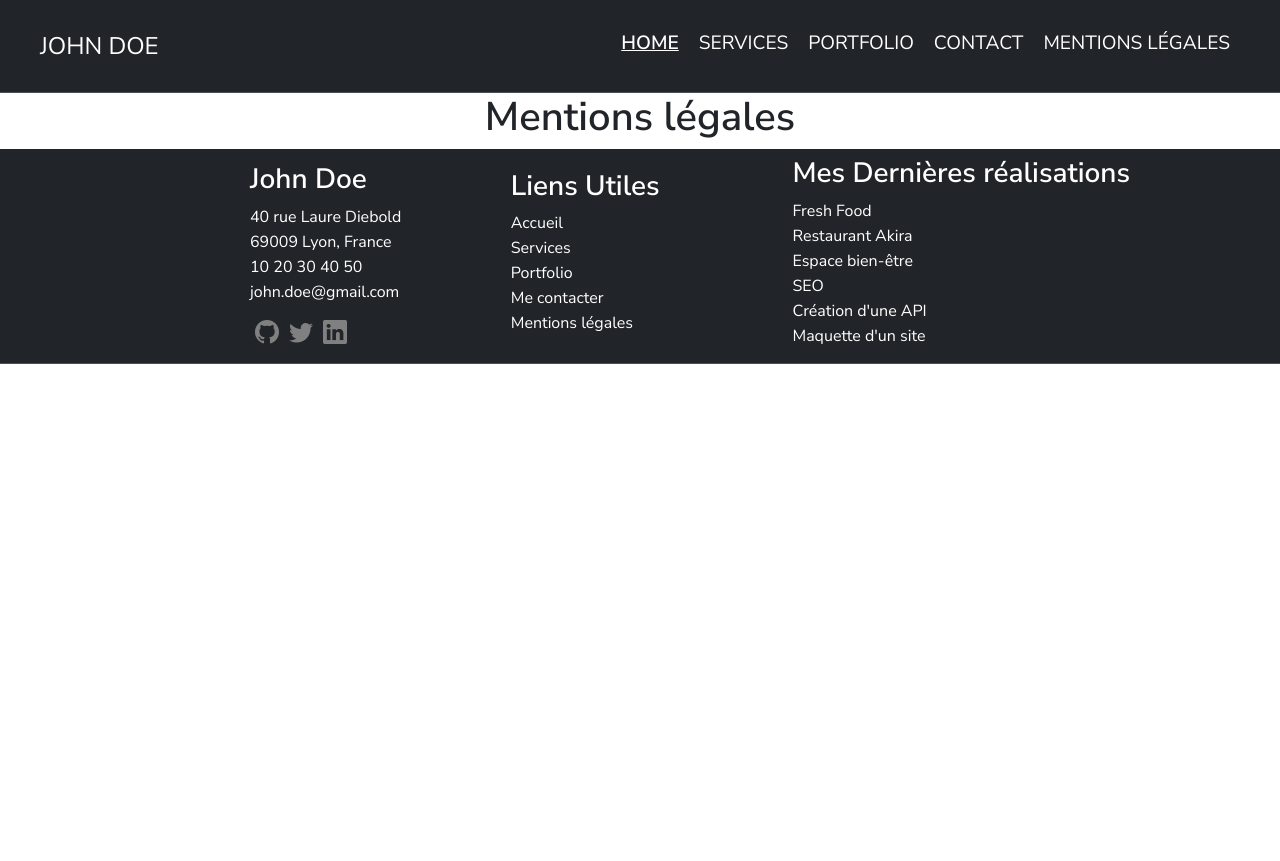
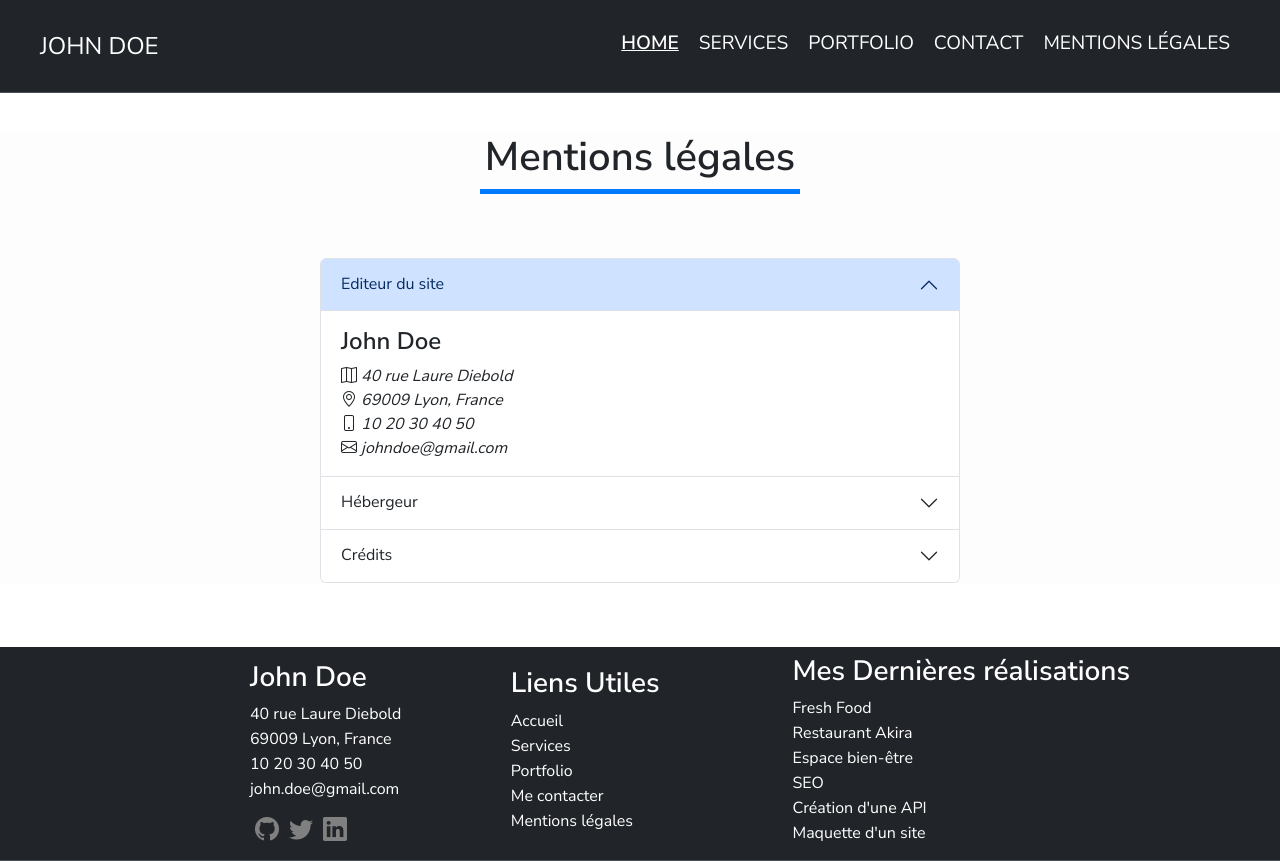
Before and after one commit to Eddy42210/Hadj-Abdelkader_Eddy_Devoir_5_Portfolio, a React (Create React App) app: page /Mentions in a window 1280 px wide. Before the commit the page ends 800 px from the top, so only its background shows below. Built offline with nearby package versions, Linux system fonts and the light colour scheme.

Commit message:
#7 mentions légales ok

```diff
--- a/src/App.js
+++ b/src/App.js
@@ -1,4 +1,4 @@
-import React from 'react';
+import React, { useState } from 'react';
 import { BrowserRouter as Router, Route, Routes } from 'react-router-dom';
 import Home from './pages/Home';
 import Mentions from './pages/Mentions';
@@ -11,12 +11,16 @@ import Header from './components/Header/Header';
 import Footer from './components/Footer/Footer';
 
 function App() {
+  const [activeLink, setActiveLink] = useState('/');
+
+  const handleLinkClick = (path) => {
+    setActiveLink(path);
+  };
 
   return (
-
     <div className="App">
       <Router>
-      <Header />
+        <Header activeLink={activeLink} handleLinkClick={handleLinkClick} />
         <Routes>
           <Route path="/" element={<Home />} />
           <Route path="/Mentions" element={<Mentions />} />
@@ -24,9 +28,8 @@ function App() {
           <Route path="/Contact" element={<Contact />} />
           <Route path="/Portfolio" element={<Portfolio />} />
         </Routes>
-      <Footer />
+        <Footer handleLinkClick={handleLinkClick} />
       </Router>
-
     </div>
   );
 }
--- a/src/components/Footer/Footer.js
+++ b/src/components/Footer/Footer.js
@@ -1,9 +1,8 @@
 import React from 'react';
 import { Link } from 'react-router-dom';
-import './Footer.css'
+import './Footer.css';
 
-
-const Footer = () => {
+const Footer = ({ handleLinkClick }) => {
   return (
     <footer>
       <nav className="navbar bg-dark border-bottom border-body" data-bs-theme="dark">
@@ -28,11 +27,11 @@ const Footer = () => {
         <div className='liens'>
           <h3 className='title2'>Liens Utiles</h3>
           <ul className='listes'>
-                <li><Link to="/">Accueil</Link></li>
-                <li><Link to="/Services">Services</Link></li>
-                <li><Link to="/Portfolio">Portfolio</Link></li>
-                <li><Link to="/Contact">Me contacter</Link></li>
-                <li><Link to="/Mentions">Mentions légales</Link></li>
+            <li><Link to="/" onClick={() => handleLinkClick('/')}>Accueil</Link></li>
+            <li><Link to="/Services" onClick={() => handleLinkClick('/Services')}>Services</Link></li>
+            <li><Link to="/Portfolio" onClick={() => handleLinkClick('/Portfolio')}>Portfolio</Link></li>
+            <li><Link to="/Contact" onClick={() => handleLinkClick('/Contact')}>Me contacter</Link></li>
+            <li><Link to="/Mentions" onClick={() => handleLinkClick('/Mentions')}>Mentions légales</Link></li>
           </ul>
         </div>
         <div className='realisations'>
--- a/src/components/Header/Header.css
+++ b/src/components/Header/Header.css
@@ -21,7 +21,7 @@ ul {
 
   text-decoration: underline;
 }
-.active {
+.elementList.active {
   text-decoration: underline;
   font-weight: bold ;
 }
--- a/src/components/Header/Header.js
+++ b/src/components/Header/Header.js
@@ -1,15 +1,8 @@
-import React, { useState } from 'react';
+import React from 'react';
 import { Link } from 'react-router-dom';
 import './Header.css';
 
-
-function Header() {
-    const [activeLink, setActiveLink] = useState('/');
-
-    const handleLinkClick = (path) => {
-        setActiveLink(path);
-    };
-
+function Header({ activeLink, handleLinkClick }) {
   return (
     <nav className="navbar bg-dark border-bottom border-body" data-bs-theme="dark">
       <p className='logo'>JOHN DOE</p>
--- a/src/pages/Contact.js
+++ b/src/pages/Contact.js
@@ -39,7 +39,7 @@ const Contact = () => {
                 <i class="bi bi-map"> 40 rue Laure Diebold</i>
                 <i class="bi bi-geo-alt"> 69009 Lyon, France</i>
                 <i class="bi bi-phone"> 10 20 30 40 50</i>
-                <i class="bi bi-envelope-at"> john.doe@gmail.com</i>
+                <i class="bi bi-envelope"> john.doe@gmail.com</i>
                 <iframe src="https://www.google.com/maps/embed?pb=!1m18!1m12!1m3!1d2782.6271510189868!2d4.7989789!3d45.778662!2m3!1f0!2f0!3f0!3m2!1i1024!2i768!4f13.1!3m3!1m2!1s0x47f4eb65edac5b3f%3A0xe01c47049cb2e2b9!2s40%20Rue%20Laure%20Diebold%2C%2069009%20Lyon!5e0!3m2!1sfr!2sfr!4v1734965791119!5m2!1sfr!2sfr"
                  width="600" height="450" allowfullscreen="" loading="lazy" referrerpolicy="no-referrer-when-downgrade"></iframe>
 
--- /dev/null
+++ b/src/pages/Mentions.css
@@ -0,0 +1,13 @@
+.accordion {
+   margin: 5% auto;
+    width: 50%;
+}
+.accordion-body {
+    display: flex;
+    flex-direction: column;
+    text-align: start;
+}
+.accordion-body a {
+    text-decoration:underline;
+    color: blue;
+}
--- a/src/pages/Mentions.js
+++ b/src/pages/Mentions.js
@@ -1,9 +1,79 @@
 import React from 'react';
 import '../App.css';
+import './Mentions.css';
+import Trait from '../components/Trait';
+
+
 
 const Mentions = () => {
     return (
-    <h1>Mentions légales</h1>
-)};
+        <main>
+            <div>
+                <div className='page'>
+                    <h1>Mentions légales</h1>
+                    <div className='separate3'><Trait /></div>
+                </div>
+                <div class="accordion" id="accordionExample">
+                    <div class="accordion-item">
+                        <h2 class="accordion-header">
+                            <button class="accordion-button" type="button" data-bs-toggle="collapse" data-bs-target="#collapseOne" aria-expanded="true" aria-controls="collapseOne">
+                                Editeur du site
+                            </button>
+                        </h2>
+                        <div id="collapseOne" class="accordion-collapse collapse show" data-bs-parent="#accordionExample">
+                            <div class="accordion-body">
+                                <h4>John Doe</h4>
+                                <i class="bi bi-map"> 40 rue Laure Diebold</i>
+                                <i class="bi bi-geo-alt"> 69009 Lyon, France</i>
+                                <i class="bi bi-phone"> 10 20 30 40 50</i>
+                                <i class="bi bi-envelope"> johndoe@gmail.com</i>
+                            </div>
+                        </div>
+                    </div>
+                    <div class="accordion-item">
+                        <h2 class="accordion-header">
+                            <button class="accordion-button collapsed" type="button" data-bs-toggle="collapse" data-bs-target="#collapseTwo" aria-expanded="false" aria-controls="collapseTwo">
+                                Hébergeur
+                            </button>
+                        </h2>
+                        <div id="collapseTwo" class="accordion-collapse collapse" data-bs-parent="#accordionExample">
+                            <div class="accordion-body">
+                                <h3>alwaysdata</h3>
+                                <p>91 Rue du Faubourg Saint-Honoré, 75008 Paris</p>
+                               <i class="bi bi-globe">
+                               <a href="https://www.alwaysdata.com/fr/" target="_blank" rel="noreferrer" style={{color: 'blue'}}>
+                                       www.alwaysdata.com
+                                </a></i>
+
+                            </div>
+                        </div>
+                    </div>
+                    <div class="accordion-item">
+                        <h2 class="accordion-header">
+                            <button class="accordion-button collapsed" type="button" data-bs-toggle="collapse" data-bs-target="#collapseThree" aria-expanded="false" aria-controls="collapseThree">
+                                Crédits
+                            </button>
+                        </h2>
+                        <div id="collapseThree" class="accordion-collapse collapse" data-bs-parent="#accordionExample">
+                            <div class="accordion-body">
+                                <h3>Crédits</h3>
+                                <p>Ce site a été rélisé par John Doe, étudiant au <a href="https://www.centre-europeen-formation.fr/"
+                                target="_blank" rel='noreferrer'>Centre européen de formation</a>.
+                                </p>
+                                <p>Les images utilisées sur ce site sont libres de droits et ont été obtenues sur le site <a href="https://pixabay.com/fr/">Pixabay</a>.
+                                </p>
+                                <p>La favicon de ce site a été forunie par <a href='https://www.flaticon.com/de/kostenlose-icons/john-doe'>John doe Icons erstellt
+                                von Freepik - Flaticon</a>
+                                </p>
+                            </div>
+                        </div>
+                    </div>
+                </div>
+
+            </div>
+        </main>
+    );
+};
+
 
 export default Mentions;
--- a/src/pages/Portfolio.css
+++ b/src/pages/Portfolio.css
@@ -9,9 +9,6 @@
     margin: 100px 350px;
 
 }
-
-
-
 
 .button {
     margin: 10px auto;
--- a/src/pages/Services.css
+++ b/src/pages/Services.css
@@ -7,7 +7,7 @@
 }
 .page {
     text-align: center;
-    margin: 20px 700px;
+    margin: 40px auto 20px;
 }
 .descriptif {
     margin-left: 50px;
```
Lines whose indentation alone changed are shown as unchanged.
